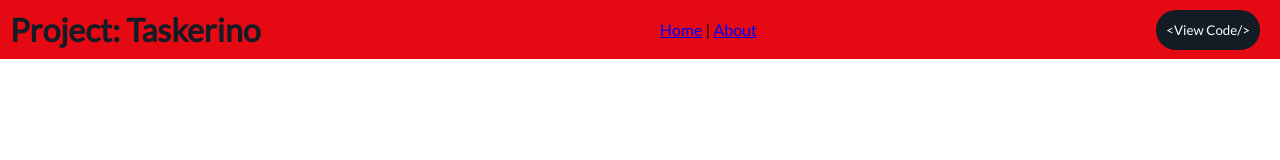
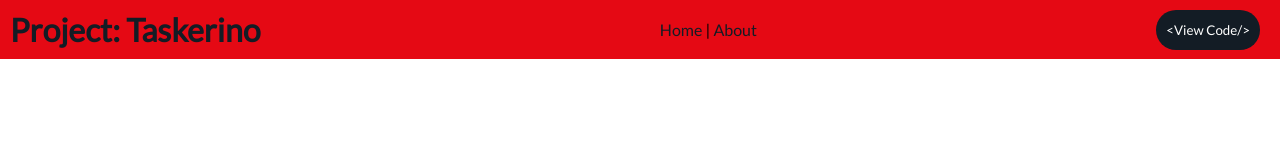
Before and after one commit to Jomark031497/taskerino-react, a React (Create React App) app: page / in a window 1280 px wide. Shown: the top 160 px of the page. Built offline with nearby package versions, Linux system fonts and the light colour scheme.

Commit message:
Fixed styles

```diff
--- a/src/App.css
+++ b/src/App.css
@@ -74,7 +74,6 @@
   padding: 10px;
 }
 
-
 .add-project-button {
   width: 40px;
   border: none;
@@ -90,7 +89,6 @@
 
 .nav-link {
   margin-right: 10px;
-
 }
 
 .header-title {
@@ -98,6 +96,11 @@
   text-decoration: none;
   padding: 10px;
   color: #131c25;
+}
+
+.links {
+  color: #131c25;
+  text-decoration: none;
 }
 
 .links:hover {
@@ -121,7 +124,6 @@
   background: rgba(19, 28, 37, 0.8);
 }
 
-
 .about-container {
   padding: 10px;
 }
```
